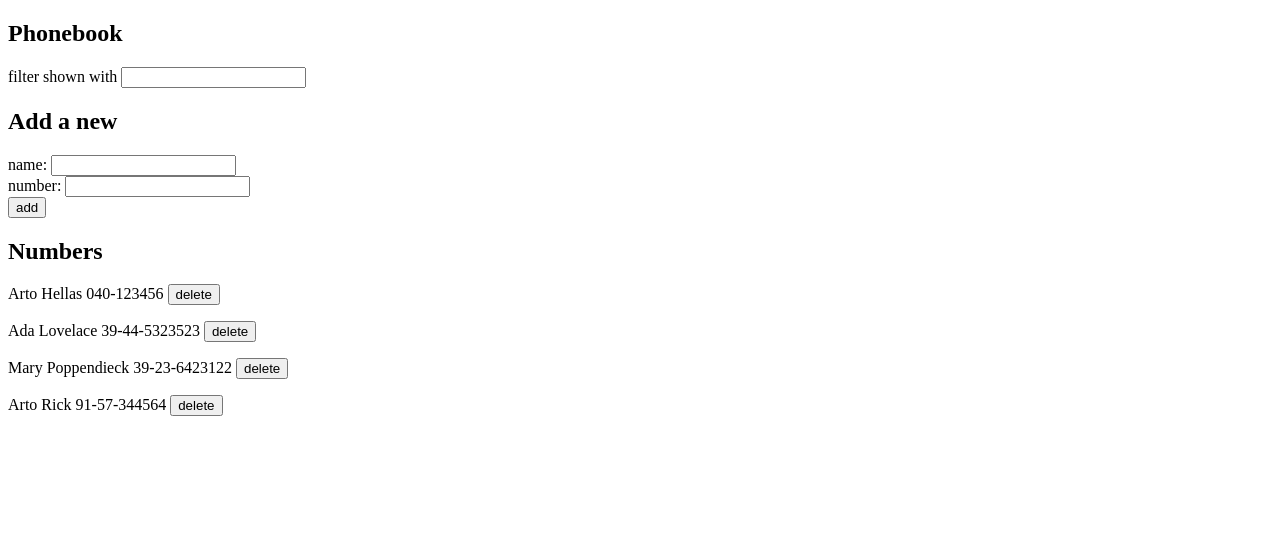
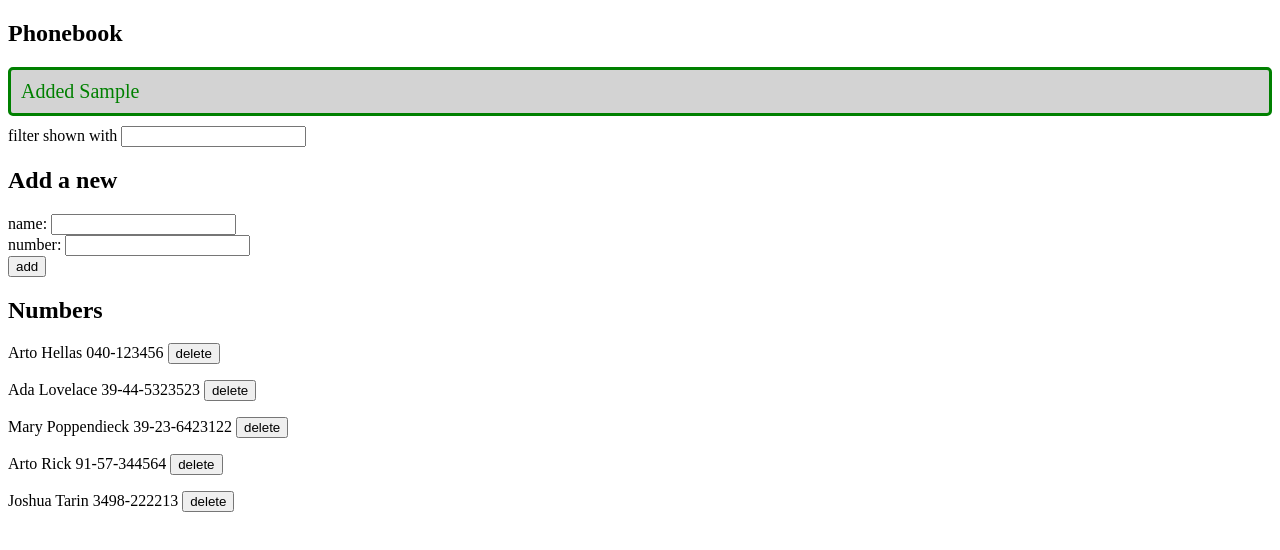
Before and after one commit to jakariyaa/fullstackopen, a React (Vite) app in the folder part2/phonebook/: page / in a window 1280 px wide. Both pictures are taken after typing "Sample", "Sample" into the empty fields and a click on the button "add". Shown: the top 550 px of the page. Built offline with nearby package versions, Linux system fonts and the light colour scheme; no server answers; data requests are answered from the project's data file.

Commit message:
add 2.17

```diff
--- a/part2/phonebook/db.json
+++ b/part2/phonebook/db.json
@@ -19,6 +19,11 @@
       "name": "Arto Rick",
       "number": "91-57-344564",
       "id": "7762"
+    },
+    {
+      "id": "56a5",
+      "name": "Joshua Tarin",
+      "number": "3498-222213"
     }
   ]
 }
--- a/part2/phonebook/src/App.jsx
+++ b/part2/phonebook/src/App.jsx
@@ -3,12 +3,14 @@ import personService from './services/persons'
 import Filter from './components/Filter'
 import PersonForm from './components/PersonForm'
 import Persons from './components/Persons'
+import Notification from './components/Notification'
 
 const App = () => {
   const [persons, setPersons] = useState([])
   const [newName, setNewName] = useState('')
   const [newNumber, setNewNumber] = useState('')
   const [searchText, setSearchText] = useState('')
+  const [notifiMsg, setNotifMsg] = useState(null)
 
   useEffect(() => {
     personService
@@ -26,7 +28,7 @@ const App = () => {
     const newPersonObj = { name: newName, number: newNumber }
     const foundPerson = persons.find(person => person.name === newName)
     if (foundPerson !== undefined) {
-      const message = `${newName} is already added to phonebook, replace` +
+      const message = `${foundPerson.name} is already added to phonebook, replace` +
         ` the old number with a new one?`
       if (window.confirm(message)) {
         personService
@@ -34,7 +36,23 @@ const App = () => {
           .then(returnedPerson => {
             setPersons(persons.map(person =>
               person.id === returnedPerson.id ? returnedPerson : person))
+          }).catch(error => {
+            setNotifMsg({
+              type: 'error',
+              content: `Information of ${foundPerson.name} has already been deleted. ` +
+                `Error code: ${error}`
+            })
+            setTimeout(() => {
+              setNotifMsg(null)
+            }, 5000)
           })
+        setNotifMsg({
+          type: 'successful',
+          content: `Updated Number for ${foundPerson.name}`
+        })
+        setTimeout(() => {
+          setNotifMsg(null)
+        }, 5000)
       }
     } else {
       personService
@@ -42,23 +60,48 @@ const App = () => {
         .then(returnedPerson => {
           setPersons(persons.concat(returnedPerson))
         })
+      setNotifMsg({
+        type: 'successful',
+        content: `Added ${newName}`
+      })
+      setTimeout(() => {
+        setNotifMsg(null)
+      }, 5000)
     }
     setNewName('')
     setNewNumber('')
   }
 
   const onDeleteContact = (id, name) => {
-    if (window.confirm(`Delete ${name} ?`))
+    if (window.confirm(`Delete ${name} ?`)) {
       personService
         .remove(id)
         .then(deletedPerson => {
           setPersons(persons.filter(person => person.id !== deletedPerson.id))
+        }).catch(error => {
+          setNotifMsg({
+            type: 'error',
+            content: `Information of ${name} has already been deleted. ` +
+              `Error code: ${error}`
+          })
+          setTimeout(() => {
+            setNotifMsg(null)
+          }, 5000)
         })
+      setNotifMsg({
+        type: 'successful',
+        content: `Deleted ${name}`
+      })
+      setTimeout(() => {
+        setNotifMsg(null)
+      }, 5000)
+    }
   }
 
   return (
     <div>
       <h2>Phonebook</h2>
+      <Notification message={notifiMsg} />
       <Filter filterValue={searchText} onFilterChange={setSearchText} />
       <h2>Add a new</h2>
       <PersonForm onFormSubmit={handleAddContact}
--- /dev/null
+++ b/part2/phonebook/src/components/Notification.jsx
@@ -0,0 +1,21 @@
+const Notification = ({ message }) => {
+  if (message === null) {
+    return null
+  }
+
+  if (message.type === 'error') {
+    return (
+      <div className='error'>
+        {message.content}
+      </div>
+    )
+  }
+
+  return (
+    <div className='notification'>
+      {message.content}
+    </div>
+  )
+}
+
+export default Notification
--- /dev/null
+++ b/part2/phonebook/src/index.css
@@ -0,0 +1,19 @@
+.notification {
+  color: green;
+  background: lightgrey;
+  font-size: 20px;
+  border-style: solid;
+  border-radius: 5px;
+  padding: 10px;
+  margin-bottom: 10px;
+}
+
+.error {
+  color: red;
+  background: lightgrey;
+  font-size: 20px;
+  border-style: solid;
+  border-radius: 5px;
+  padding: 10px;
+  margin-bottom: 10px;
+}
--- a/part2/phonebook/src/main.jsx
+++ b/part2/phonebook/src/main.jsx
@@ -1,5 +1,5 @@
 import ReactDOM from 'react-dom/client'
-
+import './index.css'
 import App from './App'
 
 ReactDOM.createRoot(document.getElementById('root')).render(<App />)
```
